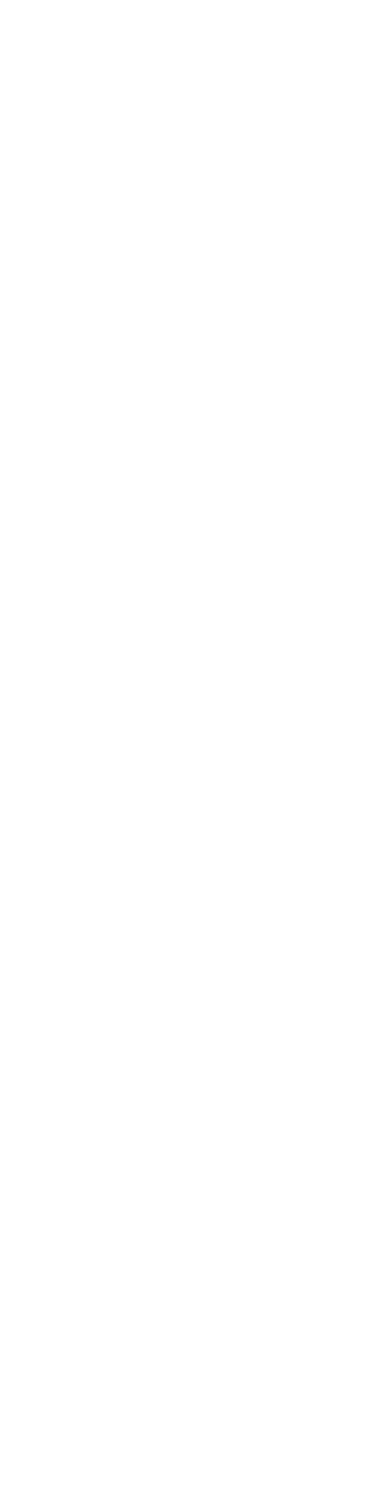
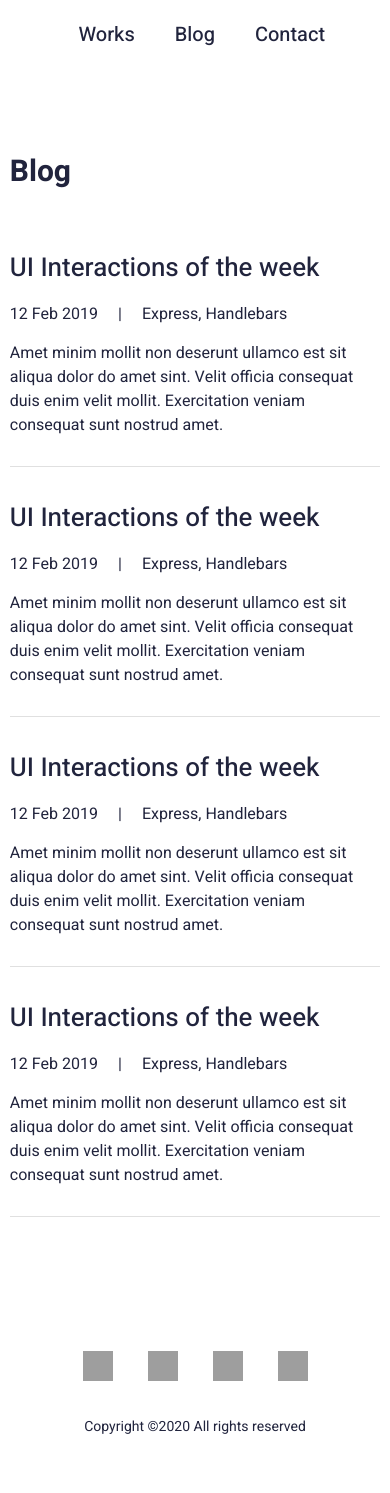
Before and after one commit to PrinceM13/css_from_figma, a plain HTML site: page blog.html in a window 390 px wide. Before the commit the page ends 844 px from the top, so only its background shows below. Drawn offline with Linux system fonts and the light colour scheme; grey boxes are pictures that could not be loaded.

Commit message:
PP: Done 3 pages (Home, Work, Blog) - need to recheck for responsive for all page - icon issue on Work Page, not sure why it change size (some bug during responsive for work-pic"

```diff
--- a/blog.html
+++ b/blog.html
@@ -0,0 +1,82 @@
+<!DOCTYPE html>
+<html lang="en">
+<head>
+    <meta charset="UTF-8">
+    <meta http-equiv="X-UA-Compatible" content="IE=edge">
+    <meta name="viewport" content="width=device-width, initial-scale=1.0">
+    <title>Blog</title>
+    <link rel="stylesheet" href="./css/styles.css">
+
+    <!-- google font -->
+    <link rel="preconnect" href="https://fonts.googleapis.com">
+    <link rel="preconnect" href="https://fonts.gstatic.com" crossorigin>
+    <link href="https://fonts.googleapis.com/css2?family=Heebo:wght@400;500;600;700&display=swap" rel="stylesheet">
+</head>
+<body>
+    <header>
+        <div class="container">
+            <nav>
+                <a href="./index.html" class="home">Home</a>
+                <a href="./works.html">Works</a>
+                <a href="#">Blog</a>
+                <a href="./contact.html">Contact</a>
+            </nav>
+        </div>
+    </header>
+
+    <div class="blog-main">
+        <div class="container">
+            <h1>Blog</h1>
+            <div class="blog">
+                <h3>UI Interactions of the week</h3>
+                <div class="blog-time">
+                    <p>12 Feb 2019</p>
+                    <p>|</p>
+                    <p>Express, Handlebars</p>
+                </div>
+                <p class="detail">Amet minim mollit non deserunt ullamco est sit aliqua dolor do amet sint. Velit officia consequat duis enim velit mollit. Exercitation veniam consequat sunt nostrud amet.</p>
+            </div>
+            <div class="blog">
+                <h3>UI Interactions of the week</h3>
+                <div class="blog-time">
+                    <p>12 Feb 2019</p>
+                    <p>|</p>
+                    <p>Express, Handlebars</p>
+                </div>
+                <p class="detail">Amet minim mollit non deserunt ullamco est sit aliqua dolor do amet sint. Velit officia consequat duis enim velit mollit. Exercitation veniam consequat sunt nostrud amet.</p>
+            </div>
+            <div class="blog">
+                <h3>UI Interactions of the week</h3>
+                <div class="blog-time">
+                    <p>12 Feb 2019</p>
+                    <p>|</p>
+                    <p>Express, Handlebars</p>
+                </div>
+                <p class="detail">Amet minim mollit non deserunt ullamco est sit aliqua dolor do amet sint. Velit officia consequat duis enim velit mollit. Exercitation veniam consequat sunt nostrud amet.</p>
+            </div>
+            <div class="blog">
+                <h3>UI Interactions of the week</h3>
+                <div class="blog-time">
+                    <p>12 Feb 2019</p>
+                    <p>|</p>
+                    <p>Express, Handlebars</p>
+                </div>
+                <p class="detail">Amet minim mollit non deserunt ullamco est sit aliqua dolor do amet sint. Velit officia consequat duis enim velit mollit. Exercitation veniam consequat sunt nostrud amet.</p>
+            </div>
+
+        </div>
+    </div>
+
+    <footer>
+        <div class="container">
+            <div class="icon">
+                <img class="icon-pic" src="https://www.svgrepo.com/show/357731/facebook.svg" alt="icon-fb">
+                <img class="icon-pic" src="https://www.svgrepo.com/show/347063/instagram.svg" alt="icon-ig">
+                <img class="icon-pic" src="https://www.svgrepo.com/show/137277/twitter.svg" alt="icon-twit">
+                <img class="icon-pic" src="https://www.svgrepo.com/show/327375/logo-linkedin.svg" alt="icon-link">
+            </div>
+            <p class="copy-right">Copyright ©2020 All rights reserved</p>
+        </div>
+    </footer>
+</body>
+</html>
--- a/css/styles.css
+++ b/css/styles.css
@@ -214,7 +214,7 @@ header nav {
     justify-content: space-between;
     padding-bottom: 15px;
     margin: 31px 0 0 0;
-    border-bottom: 1px solid #E0E0E0;;
+    border-bottom: 1px solid #E0E0E0;
 }
 
 .featured-work .header {
@@ -314,3 +314,145 @@ footer .copy-right {
     margin-bottom: 54px;
 }
 /* ---------------------------------------------------------------*/
+
+
+/* ---------------------------------------------------------------*/
+/* Blog page -----------------------------------------------------*/
+/* ---------------------------------------------------------------*/
+
+/* main */
+.blog-main .container {
+    flex-direction: column;
+    width: 60%;
+    max-width: 681px;
+}
+
+.blog-main h1 {
+    margin-bottom: 23px;
+    font-weight: 700;
+    font-size: 44px;
+    /* line-height: 60px; */
+}
+
+.blog {
+    display: flex;
+    flex-direction: column;
+    padding-bottom: 29px;
+    margin-top: 32px;
+    border-bottom: 1px solid #E0E0E0;;
+    gap: 15px;
+}
+
+.blog-main h3 {
+    font-weight: 500;
+    font-size: 30px;
+    /* line-height: 44px; */
+}
+
+.blog .blog-time {
+    display: flex;
+    gap: 20px;
+    font-weight: 400;
+    font-size: 20px;
+    /* line-height: 29px; */
+}
+
+.blog p {
+    margin: 0;
+    font-weight: 400;
+    font-size: 16px;
+    line-height: 24px;
+}
+/* ---------------------------------------------------------------*/
+
+
+/* ---------------------------------------------------------------*/
+/* Work Page -----------------------------------------------------*/
+/* ---------------------------------------------------------------*/
+.featured-work .header-work-page {
+    font-weight: 900;
+    font-size: 44px;
+    /* line-height: 60px; */
+}
+/* ---------------------------------------------------------------*/
+
+
+/* ---------------------------------------------------------------*/
+/* Responsive ----------------------------------------------------*/
+/* ---------------------------------------------------------------*/
+@media (max-width: 1100px) {
+    .container {
+        width: 95%;
+    }
+
+    .blog-main .container {
+        width: 95%;
+        margin: 0, 18px;
+    }
+
+    .featured-work .featured {
+        flex-direction: column;
+        align-items: center;
+    }
+    .featured-work img {
+        width: 80%;
+        height: auto;
+    }
+}
+
+@media (max-width: 768px) {
+    .blog-main h1 {
+        font-weight: 700;
+        font-size: 30px;
+        /* line-height: 60px; */
+    }
+    .blog-main h3 {
+        font-weight: 500;
+        font-size: 26px;
+        /* line-height: 38px; */
+    }
+    .blog .blog-time {
+        font-weight: 400;
+        font-size: 16px;
+        /* line-height: 24px; */
+    }
+    .blog p {
+        margin: 0;
+        font-weight: 400;
+        font-size: 16px;
+        line-height: 24px;
+    }
+
+    .featured-work .header-work-page {
+        font-weight: 700;
+        font-size: 30px;
+        /* line-height: 60px; */
+    }
+    .featured-work .topic {
+        font-weight: 700;
+        font-size: 24px;
+        /* line-height: 30px; */
+    }
+    .featured-work .year {
+        font-weight: 900;
+        font-size: 16px;
+        /* line-height: 60px; */
+    }
+    .featured-work .category {
+        font-weight: 400;
+        font-size: 16px;
+        /* line-height: 24px; */
+    }
+    .featured-work .work-pic {
+        width: 100%;
+        height: auto;
+    }
+    .featured-work .featured-detail {
+        width: 100%;
+    }
+}
+
+@media (max-width: 600px) {
+
+}
+/* ---------------------------------------------------------------*/
```
Also changed, not shown: index.html (+1 -11 lines), works.html (+79 -0 lines).
